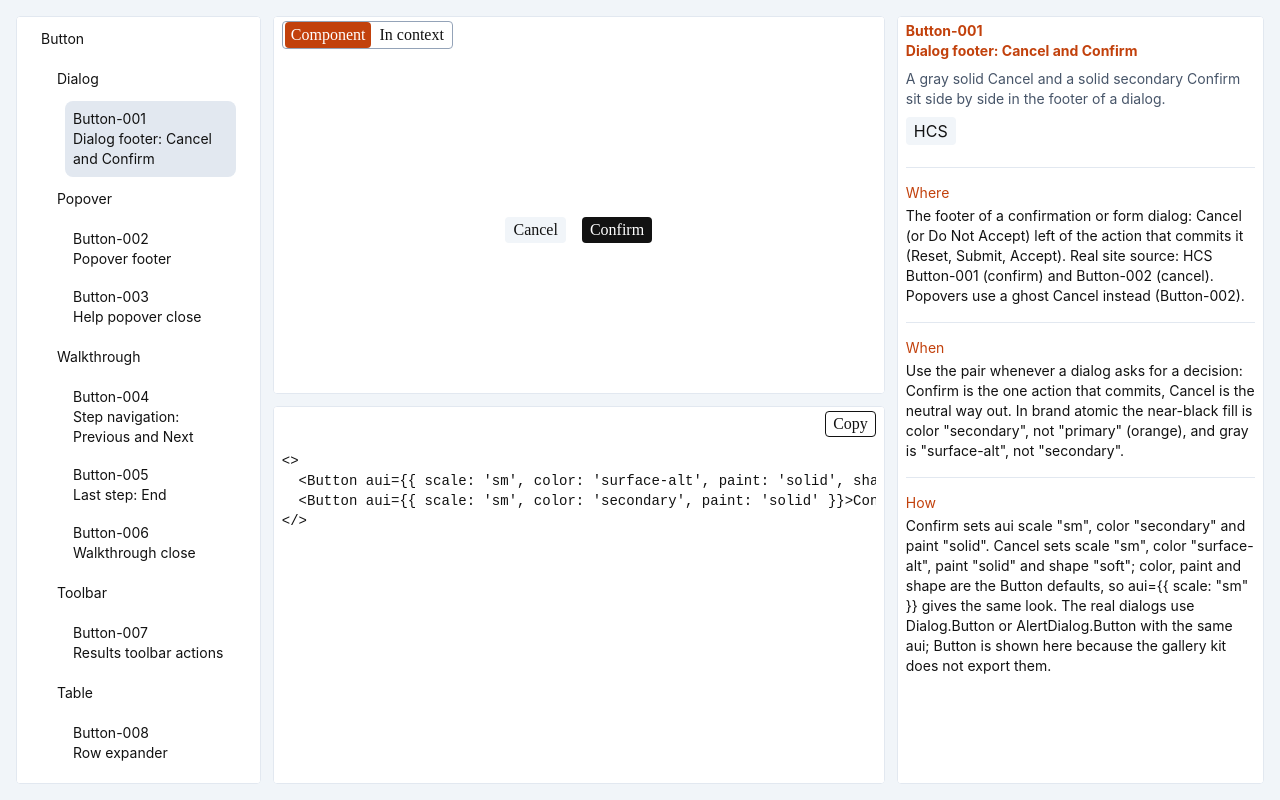
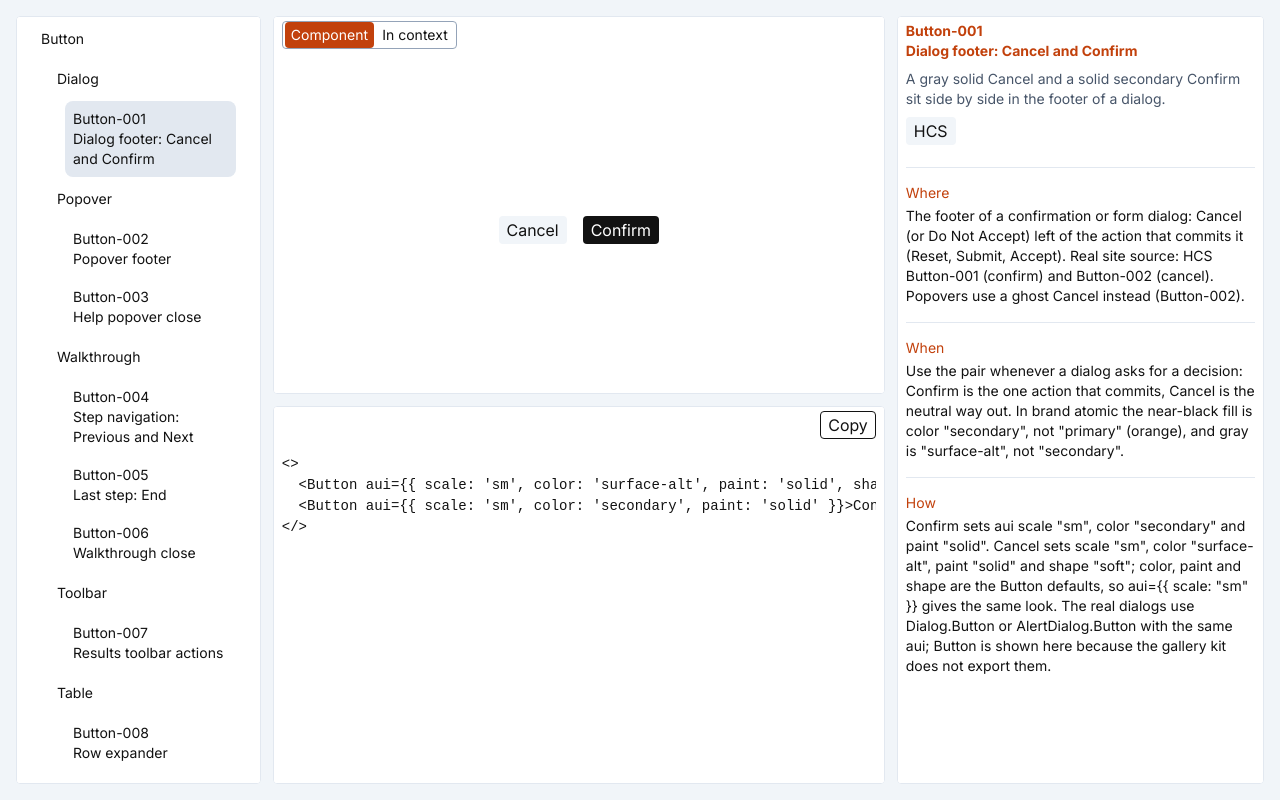
Before and after one commit to amelie-pierce/atomicaui-usecase, a React (Vite) app: page / in a window 1280 px wide. Built offline with nearby package versions, Linux system fonts and the light colour scheme; some icons are missing.

Commit message:
Load Inter and JetBrains Mono and set the hcs page-level type

```diff
--- /dev/null
+++ b/src/fonts.scss
@@ -0,0 +1,32 @@
+// Page-level type for the host app, copied from hcs (styles.scss, prototype/index.css): Inter and JetBrains Mono
+// are self-hosted from /public/fonts, and the two --p-font-* tokens gain the same fallbacks hcs gives them.
+// Theme text and surface colours are defined on the identity provider element, below body, so the gallery root paints them.
+@font-face {
+  font-family: 'Inter';
+  font-style: normal;
+  font-weight: 100 900;
+  font-display: swap;
+  src: url('/fonts/InterVariable.woff2') format('woff2');
+}
+
+@font-face {
+  font-family: 'JetBrains Mono';
+  font-style: normal;
+  font-weight: 100 800;
+  font-display: swap;
+  src: url('/fonts/JetBrainsMono-Variable.woff2') format('woff2');
+}
+
+:root {
+  --p-font-inter: 'Inter', Arial, Helvetica, sans-serif;
+  --p-font-jetbrains-mono: 'JetBrains Mono', monospace;
+}
+
+html {
+  font-size: 16px;
+}
+
+body {
+  margin: 0;
+  font-family: var(--p-font-inter);
+}
--- a/src/main.tsx
+++ b/src/main.tsx
@@ -1,6 +1,7 @@
 import { AuiIdentityProvider } from './vendor/atomic-aui'
 import './vendor/atomic-aui/tokens/index.scss'
+import './fonts.scss'
 import { createRoot } from "react-dom/client";
 import App from "./App";
 
-createRoot(document.getElementById("root")!).render(<AuiIdentityProvider brand="atomic" theme="light"><App /></AuiIdentityProvider>);
+createRoot(document.getElementById("root")!).render(<AuiIdentityProvider brand="atomic" theme="light" typeface="engineering" typography="body"><App /></AuiIdentityProvider>);
--- a/src/usecase-gallery/styles/gallery.scss
+++ b/src/usecase-gallery/styles/gallery.scss
@@ -11,6 +11,9 @@ $narrow: 840px;
   background: var(--theme-surface-alt);
   color: var(--theme-on-surface-alt);
   overflow: hidden;
+  // hcs root: 16px Inter; text outside a kit part gets a 1.35 line height.
+  font-size: var(--p-px-16);
+  line-height: 1.35;
 
   *,
   *::before,
```
Also changed, not shown: public/fonts/InterVariable.woff2 (added), public/fonts/JetBrainsMono-Variable.woff2 (added).
